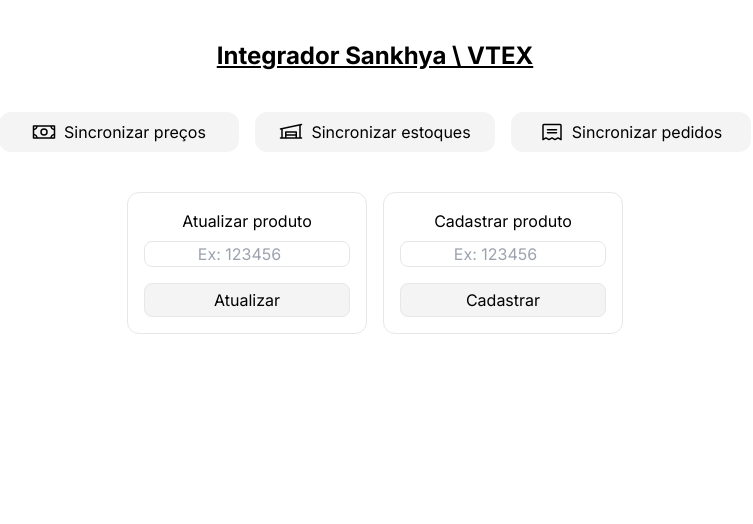
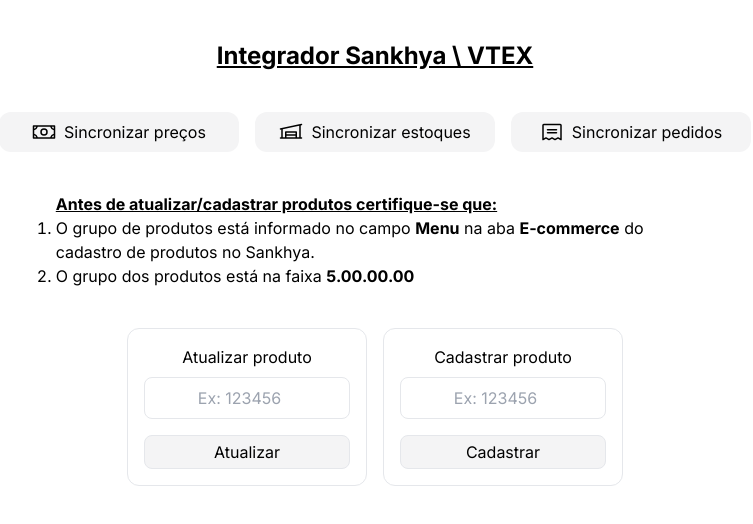
Before and after one commit to lvdamaceno/integrador, a Next.js app: page /vtex in a window 1280 px wide. Shown: the top 524 px of the page, without its empty margins (265-1018 px from the left). Built offline with nearby package versions, Linux system fonts and the light colour scheme; no server answers.

Commit message:
update details

```diff
--- a/src/app/vtex/page.tsx
+++ b/src/app/vtex/page.tsx
@@ -44,11 +44,28 @@
           </button>
         </div>
       </div>
+      <div className="flex flex-col gap-4 items-center">
+        <div className="w-3/4 mb-6">
+          <h2 className="underline font-bold text-1xl">
+            Antes de atualizar/cadastrar produtos certifique-se que:
+          </h2>
+          <ul className="list-decimal">
+            <li>
+              O grupo de produtos está informado no campo <strong>Menu</strong>{' '}
+              na aba <strong>E-commerce</strong> do cadastro de produtos no
+              Sankhya.
+            </li>
+            <li>
+              O grupo dos produtos está na faixa <strong>5.00.00.00</strong>
+            </li>
+          </ul>
+        </div>
+
         <div className="flex flex-col gap-4 sm:flex-row">
           <div className="flex flex-col gap-2 items-center border border-solid rounded-xl p-4 w-60">
             <label htmlFor="enviarInformacaoProduto">Atualizar produto</label>
             <input
-            className="border border-solid rounded-lg text-center w-full mb-2"
+              className="border border-solid rounded-lg text-center w-full mb-2 p-2"
               type="number"
               name="enviarInformacaoProduto"
               placeholder="Ex: 123456"
@@ -66,10 +83,10 @@
             </button>
           </div>
 
-        <div className="flex flex-col gap-2 items-center border border-solid rounded-xl p-4  w-60">
+          <div className="flex flex-col gap-2 items-center border border-solid rounded-xl p-4 w-60">
             <label htmlFor="enviarInformacaoProduto">Cadastrar produto</label>
             <input
-            className="border border-solid rounded-lg text-center w-full mb-2"
+              className="border border-solid rounded-lg text-center w-full mb-2 p-2"
               type="number"
               name="cadastraProduto"
               placeholder="Ex: 123456"
@@ -88,5 +105,6 @@
           </div>
         </div>
       </div>
+    </div>
   );
 }
```
Lines whose indentation alone changed are shown as unchanged.
